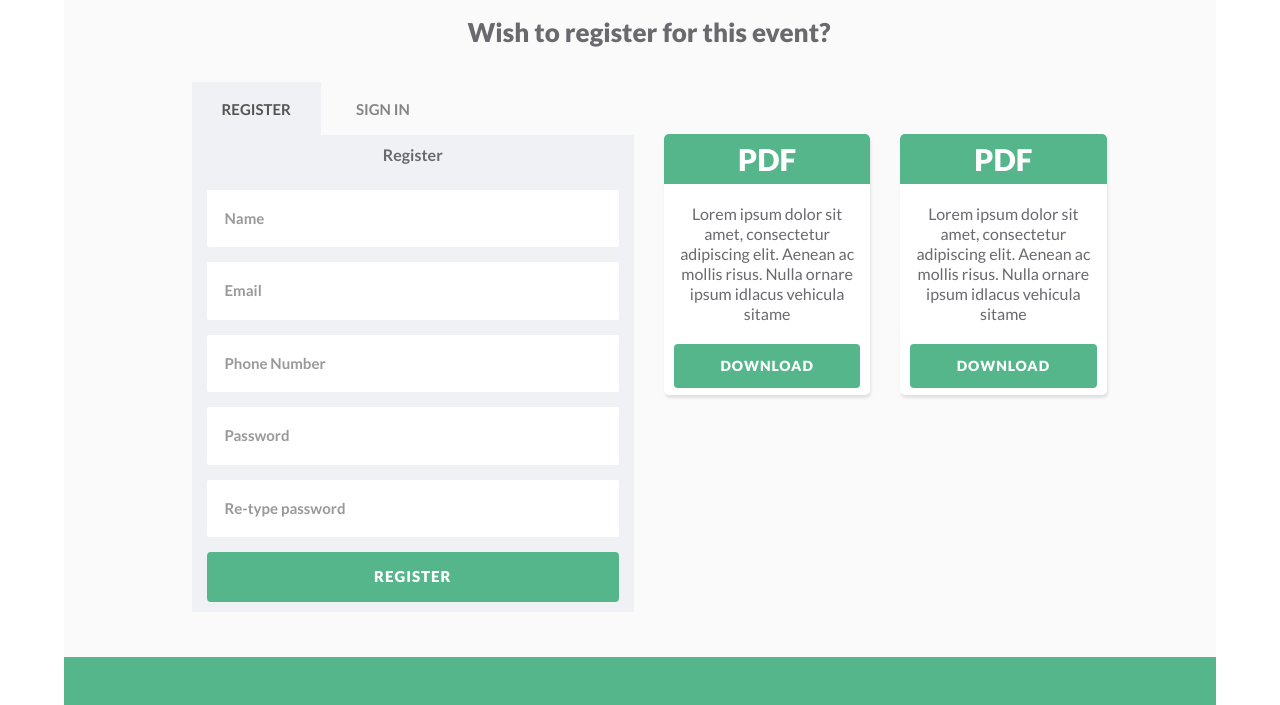
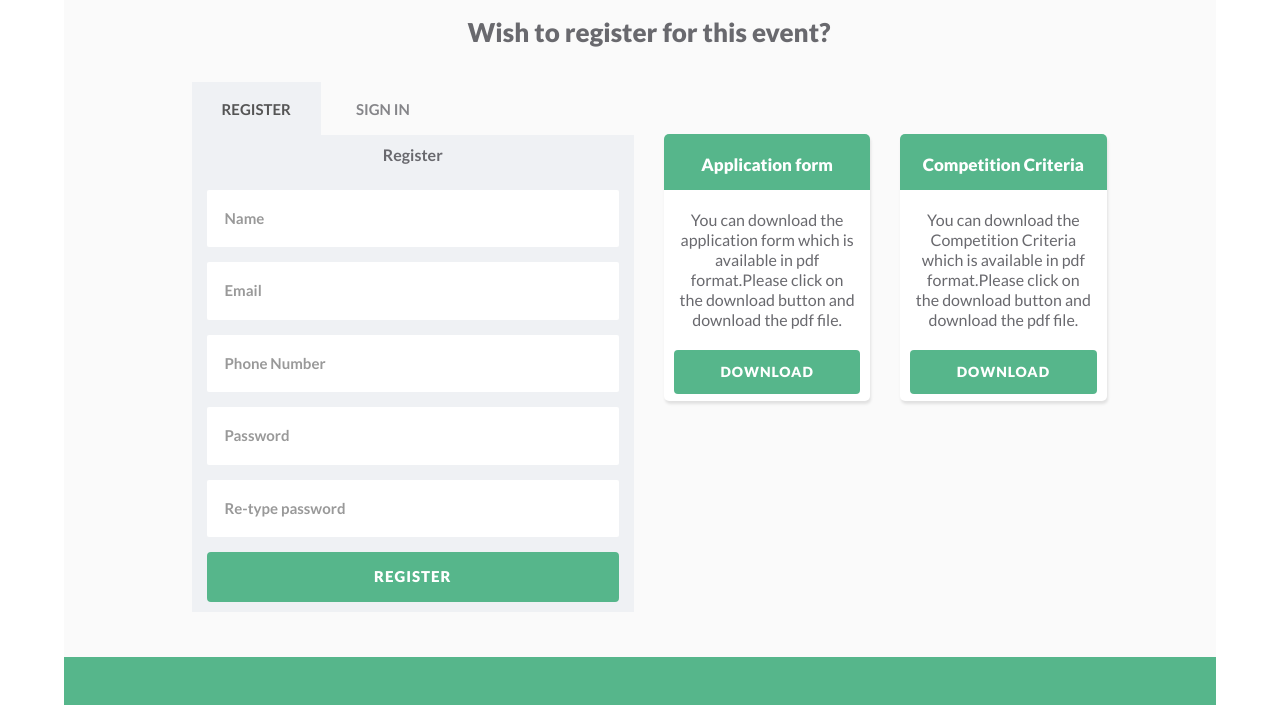
Before and after one commit to maijotomz/tamaamquran.github.io, a plain HTML site: page media.html in a window 1280 px wide. Shown: the part 95-800 px from the top of the page. Drawn offline with nearby package versions, Linux system fonts and the light colour scheme.

Commit message:
changes made

```diff
--- a/media.html
+++ b/media.html
@@ -247,9 +247,9 @@
                         <div class="col-md-3" style="margin-bottom:20px;padding-top:52px">
                             <div class="pricing-table ovride">
                                 <ul class="list-unstyled" style="text-align:center">
-                                    <li class="price text-edit" style="font-size: 30px !important;background-color:#56b68b"><span>PDF</span></li>
+                                    <li class="price text-edit" style="font-size: 30px !important;background-color:#56b68b"><span style="font-size: 17px;">Application form</span></li>
                                 </ul>
-                                <div style="padding-left:15px;padding-right:15px;margin-bottom: 20px;margin-top: 20px;text-align: center;">Lorem ipsum dolor sit amet, consectetur adipiscing elit. Aenean ac mollis risus. Nulla ornare ipsum idlacus vehicula sitame</div>
+                                <div style="padding-left:15px;padding-right:15px;margin-bottom: 20px;margin-top: 20px;text-align: center;">You can download the application form which is available in pdf format.Please click on the download button and download the pdf file.</div>
                                 <div style="padding-left:10px;padding-right:10px"><a href="https://www.dropbox.com/s/ipvmr0nduhtyv9e/Get%20Started%20with%20Dropbox.pdf?dl=1" class="btn btn-shadow btn-blue text-uppercase" style="font-size: 14px;width:100%">Download</a></div>
                             </div>
                         </div>
@@ -257,9 +257,9 @@
                         <div class="col-md-3" style="margin-bottom:20px;padding-top:52px">
                             <div class="pricing-table ovride">
                                 <ul class="list-unstyled" style="text-align:center">
-                                    <li class="price text-edit" style="font-size: 30px !important;background-color:#56b68b;padding-top:15px;padding-bottom:15px"><span>PDF</span></li>
+                                    <li class="price text-edit" style="font-size: 30px !important;background-color:#56b68b;padding-top:15px;padding-bottom:15px"><span style="font-size: 17px;">Competition Criteria</span></li>
                                 </ul>
-                                <div style="padding-left:15px;padding-right:15px;margin-bottom: 20px;margin-top: 20px;text-align: center;">Lorem ipsum dolor sit amet, consectetur adipiscing elit. Aenean ac mollis risus. Nulla ornare ipsum idlacus vehicula sitame</div>
+                                <div style="padding-left:15px;padding-right:15px;margin-bottom: 20px;margin-top: 20px;text-align: center;">You can download the Competition Criteria which is available in pdf format.Please click on the download button and download the pdf file.</div>
                                 <div style="padding-left:10px;padding-right:10px"><a href="https://www.dropbox.com/s/ipvmr0nduhtyv9e/Get%20Started%20with%20Dropbox.pdf?dl=1" class="btn btn-shadow btn-blue text-uppercase" style="font-size: 14px;width:100%">Download</a></div>
                             </div>
                         </div>
```
